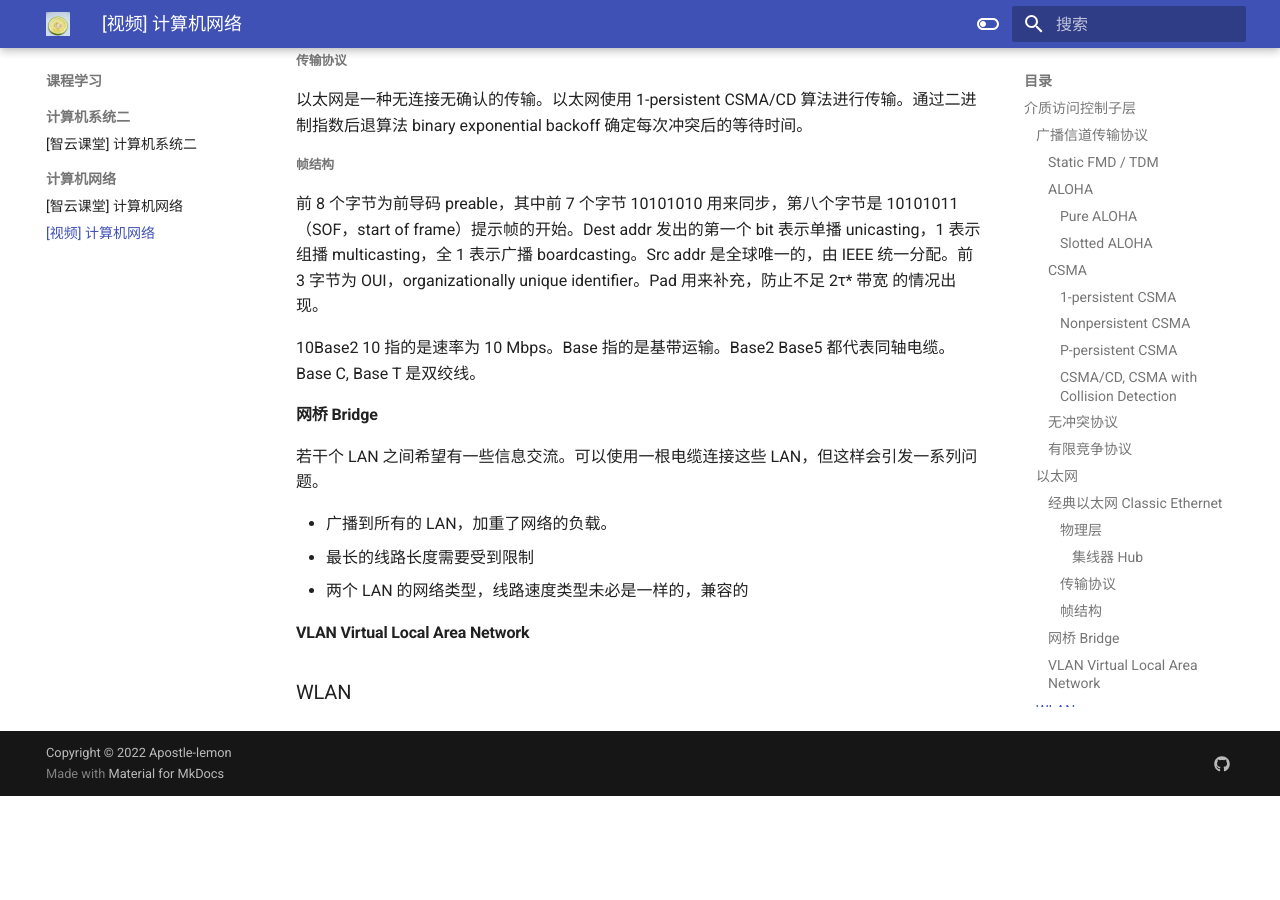
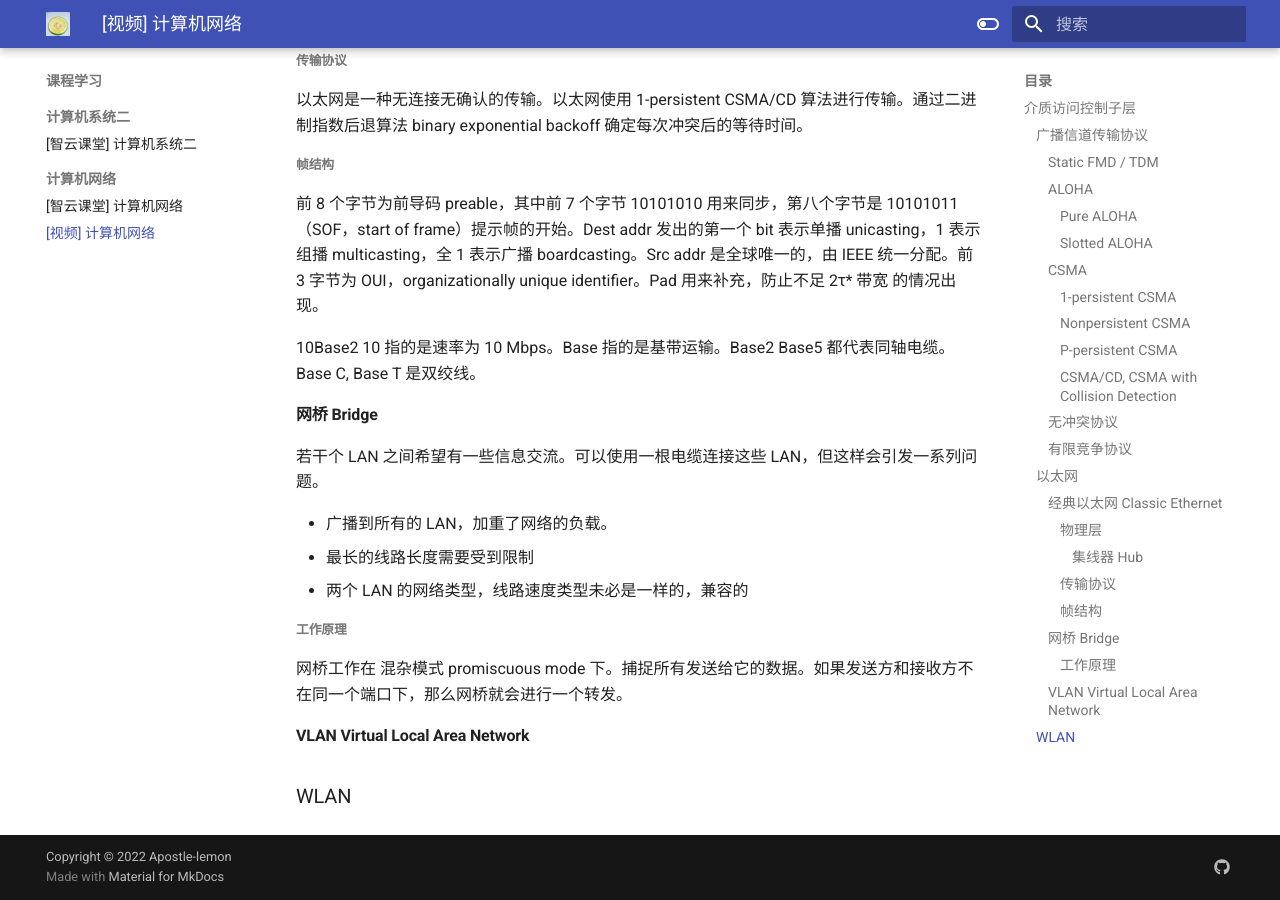
Before and after one commit to Apostle-lemon/Apostle-lemon.github.io, an MkDocs documentation site: the page built from docs/课程学习/计算机网络/【视频】计算机网络.md, in a window 1280 px wide and 900 px high, scrolled down 2096 px. Built offline with MkDocs 1.6.1 and Material for MkDocs 9.7.7, drawn with Linux system fonts in a browser that asks for light colours; before the commit the page ends 2892 px from its top, so only the background shows below that.

Commit message:
vault backup: 2022-10-28 10:43:40
Affected files:
docs/课程学习/计算机网络/【视频】计算机网络.md

```diff
--- a/docs/课程学习/计算机网络/【视频】计算机网络.md
+++ b/docs/课程学习/计算机网络/【视频】计算机网络.md
@@ -100,6 +100,10 @@ ALOHA, additive links on-line hawaii area。对没有 hawaii 代表的就是夏
 - 最长的线路长度需要受到限制
 - 两个 LAN 的网络类型，线路速度类型未必是一样的，兼容的
 
+##### 工作原理
+
+网桥工作在 混杂模式 promiscuous mode 下。捕捉所有发送给它的数据。如果发送方和接收方不在同一个端口下，那么网桥就会进行一个转发。
+
 #### VLAN Virtual Local Area Network
 
 ### WLAN
```
